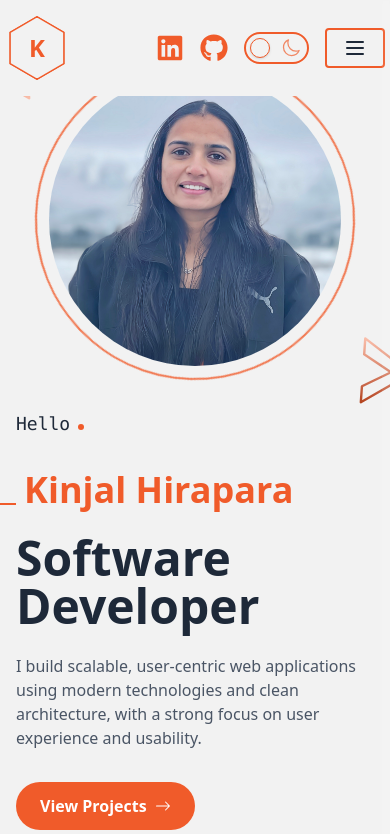
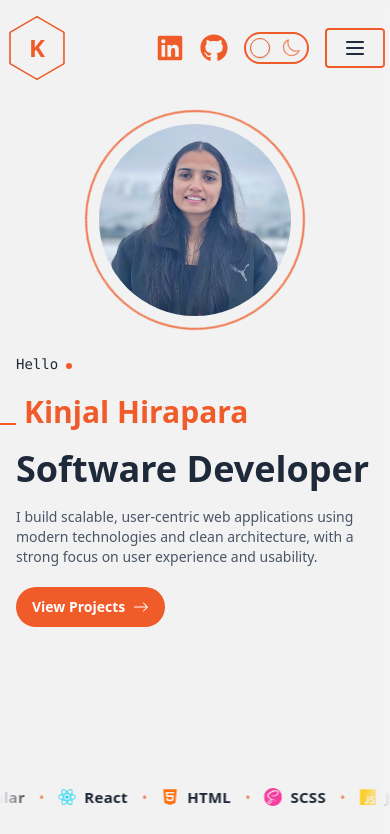
Before and after one commit to KinjalHirapara/portfolio, a React (Vite) app: page / in a window 390 px wide. Shown: the top 834 px of the page. Built offline with nearby package versions, Linux system fonts and the light colour scheme.

Commit message:
Made home section responsive.

```diff
--- a/src/components/Home.tsx
+++ b/src/components/Home.tsx
@@ -66,17 +66,17 @@ const Home: React.FC = () => {
   return (
     <section
       id="home"
-      className="relative min-h-[100dvh] flex flex-col justify-center"
+      className="relative min-h-[100dvh] flex flex-col justify-between"
     >
-      <div className="flex flex-col-reverse md:flex-row gap-[30px] md:gap-[100px] items-center md:items-center flex-1 max-w-6xl mobile-landscape-padding mx-auto px-4 pt-[60px] lg:py-[30px]">
-        <div className="flex flex-col gap-6 flex-1">
+      <div className="flex flex-col-reverse md:flex-row gap-6 md:gap-12 lg:gap-20 items-center md:items-center flex-1 max-w-6xl mx-auto px-4 pt-[110px] pb-6">
+        <div className="flex flex-col gap-4 md:gap-6 flex-1 w-full">
           <motion.div
             custom={0}
             initial="hidden"
             animate="visible"
             variants={fadeInUp}
           >
-            <h1 className="text-lg md:text-3xl font-mono mb-2 text-textDark dark:text-textLight">
+            <h1 className="text-sm sm:text-base md:text-2xl lg:text-3xl font-mono mb-1 md:mb-2 text-textDark dark:text-textLight">
               Hello
               <span
                 className="inline-block h-1.5 w-1.5 rounded-full bg-primary ml-2"
@@ -89,7 +89,7 @@ const Home: React.FC = () => {
             initial="hidden"
             animate="visible"
             variants={fadeInUp}
-            className="relative text-4xl md:text-4xl pl-2 font-bold text-primary before:content-[''] before:absolute before:left-[-500px] before:bottom-[5px] before:w-[500px] before:h-[2px] before:bg-primary"
+            className="relative text-3xl sm:text-4xl md:text-4xl pl-2 font-bold text-primary before:content-[''] before:absolute before:left-[-500px] before:bottom-[5px] before:w-[500px] before:h-[2px] before:bg-primary"
           >
             Kinjal Hirapara
           </motion.div>
@@ -98,7 +98,7 @@ const Home: React.FC = () => {
             initial="hidden"
             animate="visible"
             variants={fadeInUp}
-            className="text-5xl md:text-5xl font-semibold text-textDark dark:text-textLight"
+            className="text-4xl sm:text-5xl md:text-5xl font-semibold leading-tight text-textDark dark:text-textLight"
           >
             Software Developer
           </motion.div>
@@ -107,28 +107,28 @@ const Home: React.FC = () => {
             initial="hidden"
             animate="visible"
             variants={fadeInUp}
-            className="text-base md:text-lg text-gray-600 dark:text-gray-400 max-w-2xl"
+            className="text-sm sm:text-base md:text-lg text-gray-600 dark:text-gray-400 max-w-2xl"
           >
             I build scalable, user-centric web applications using modern
             technologies and clean architecture, with a strong focus on user
             experience and usability.
           </motion.div>
-          <div className="flex flex-wrap gap-4 mt-2">
+          <div className="flex flex-wrap gap-3 md:gap-4 mt-1 md:mt-2">
             <button
               type="button"
-              className="cursor-pointer group px-6 py-3 rounded-full bg-[var(--color-primary)] text-white font-semibold transition active:translate-y-0.5  flex items-center gap-2"
+              className="cursor-pointer group px-4 sm:px-5 md:px-6 py-2.5 md:py-3 rounded-full bg-[var(--color-primary)] text-sm md:text-base text-white font-semibold transition active:translate-y-0.5 flex items-center gap-2"
             >
               View Projects
               <BsArrowRight className="h-4 w-4 transition-transform group-hover:translate-x-1" />
             </button>
           </div>
         </div>
-        <div className="relative w-full max-w-[320px] h-[320px] mx-auto md:mx-0 overflow-visible">
+        <div className="relative w-full max-w-[220px] h-[220px] sm:max-w-[260px] sm:h-[260px] md:max-w-[300px] md:h-[300px] lg:max-w-[340px] lg:h-[340px] mx-auto md:mx-0 overflow-visible shrink-0">
           <div className="absolute h-[100%] w-[100%] rounded-full border-[2px] border-primary/80 ring-slow-spin z-10" />
-          <div className="absolute -top-10 -left-20 text-primary text-5xl md:text-6xl z-20">
+          <div className="hidden sm:block absolute -top-10 -left-20 text-primary text-5xl md:text-6xl z-20">
             <ChevronIcon direction="left" className="block h-[2em] w-[2em]" />
           </div>
-          <div className="absolute -bottom-10 -right-20 text-primary text-5xl md:text-6xl z-20">
+          <div className="hidden sm:block absolute -bottom-10 -right-20 text-primary text-5xl md:text-6xl z-20">
             <ChevronIcon direction="right" className="block h-[2em] w-[2em]" />
           </div>
           <div className="relative w-full h-full p-[10px] z-10">
--- a/src/index.css
+++ b/src/index.css
@@ -1,7 +1,15 @@
 @import "tailwindcss";
 :root {
   --vh: 1vh;
+  --nav-offset: 50px;
 }
+
+@media (max-width: 768px) {
+  :root {
+    --nav-offset: 76px;
+  }
+}
+
 @custom-variant dark (&:where(.dark, .dark *));
 
 @theme static {
@@ -72,6 +80,11 @@ html::-webkit-scrollbar {
 
 html {
   scroll-behavior: auto;
+  scroll-padding-top: var(--nav-offset);
+}
+
+section[id] {
+  scroll-margin-top: var(--nav-offset);
 }
 
 html,
```
